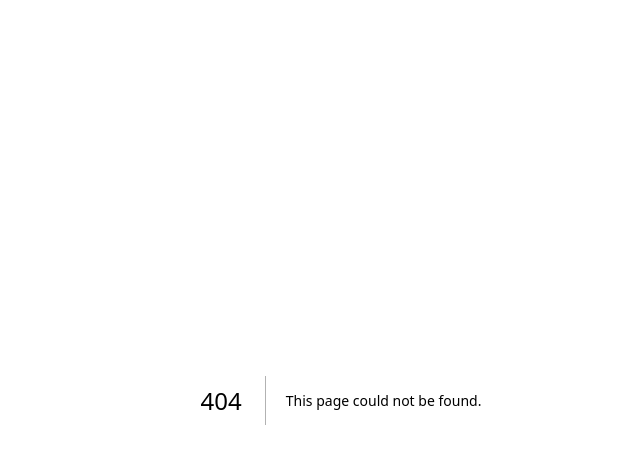
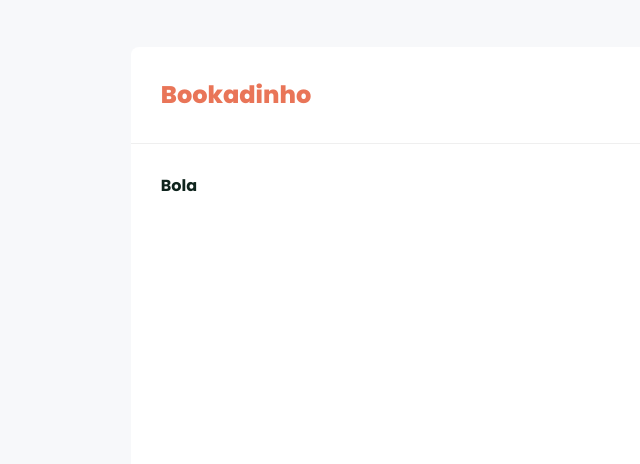
Before and after one commit to paulacynthia/front-end-bookadinho-v1, a Next.js app: page /cadastro in a window 1280 px wide. Before the commit this address had no page. Shown: the top 464 px of the page, without its empty margins (299-939 px from the left). Built offline with nearby package versions, Linux system fonts and the light colour scheme.

Commit message:
create button login acess and button register

```diff
--- a/components/Login/index.tsx
+++ b/components/Login/index.tsx
@@ -103,7 +103,7 @@ export function Login() {
           marginBottom="2rem"
           _active={{ backgroundColor: "whiteX.700", color: "blackX.600" }}
           onClick={() => {
-            window.location.href = "/home";
+            window.location.href = "/cadastro";
           }}
         >
           Cadastrar-se
--- /dev/null
+++ b/pages/cadastro.tsx
@@ -0,0 +1,33 @@
+import { Box, Divider, Flex, Input, Text } from "@chakra-ui/react";
+
+export default function Register() {
+  return (
+    <Box minH="100vh" bg="#F7F8FA">
+      <Flex
+        justify="center"
+        height="100vh"
+        paddingY="2.9375rem"
+        marginLeft="15rem"
+      >
+        <Box bgColor="whiteX.700" borderRadius="0.5rem">
+          <Flex padding="1.875rem 30rem 1.875rem 1.875rem">
+            <Text
+            as="a"
+            href="/"
+            color="orangeX.600"
+            fontWeight="800"
+            fontSize="1.5rem"
+            textAlign="center"
+          >
+            Bookadinho
+          </Text>
+          </Flex>
+          <Divider borderColor="whiteX.500" />
+          <Flex padding="1.875rem" bgColor="whiteX.700">
+            Bola
+          </Flex>
+        </Box>
+      </Flex>
+    </Box>
+  );
+}
```
Also changed, not shown: components/ModalLogin/index.tsx (+33 -11 lines).
